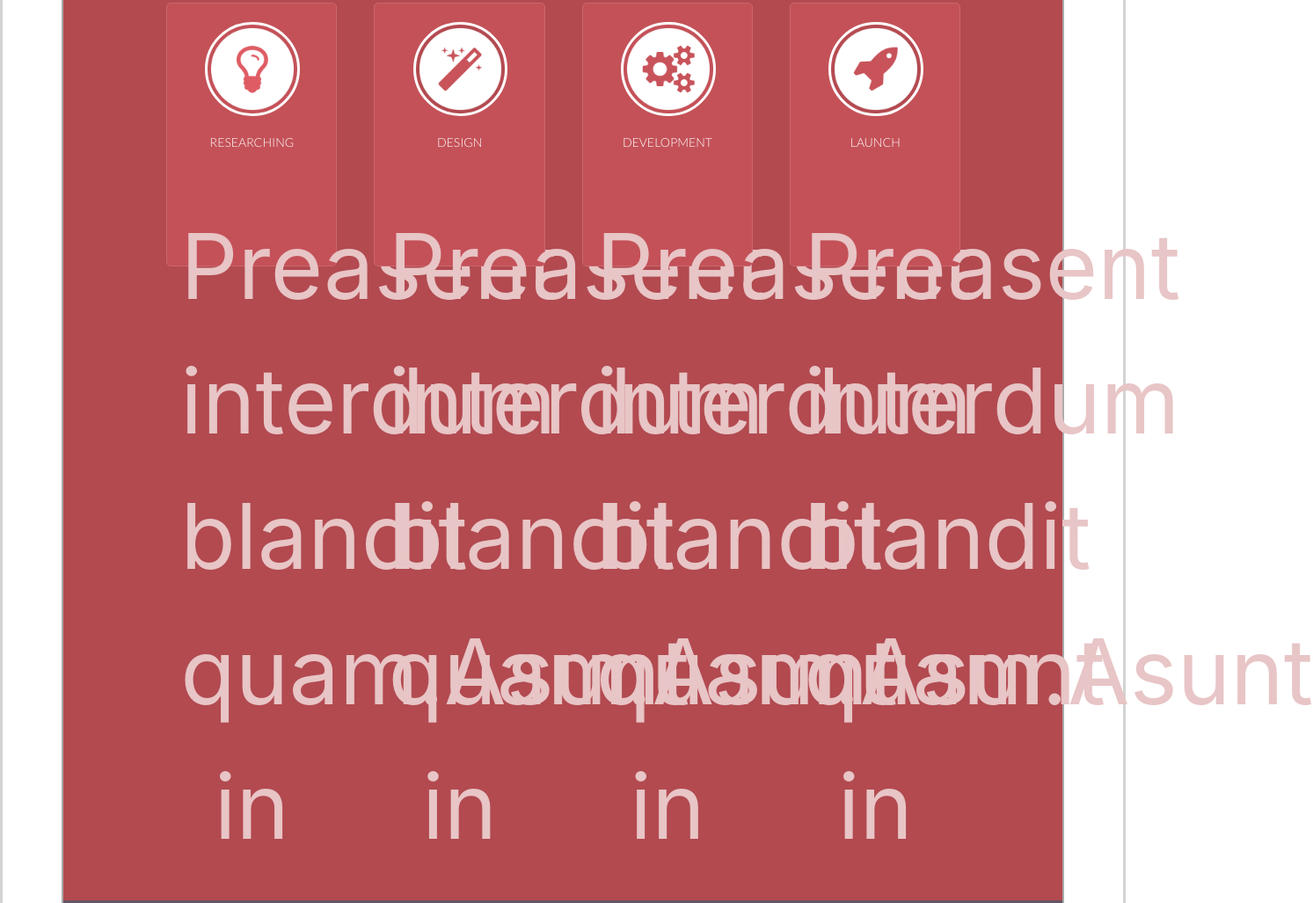
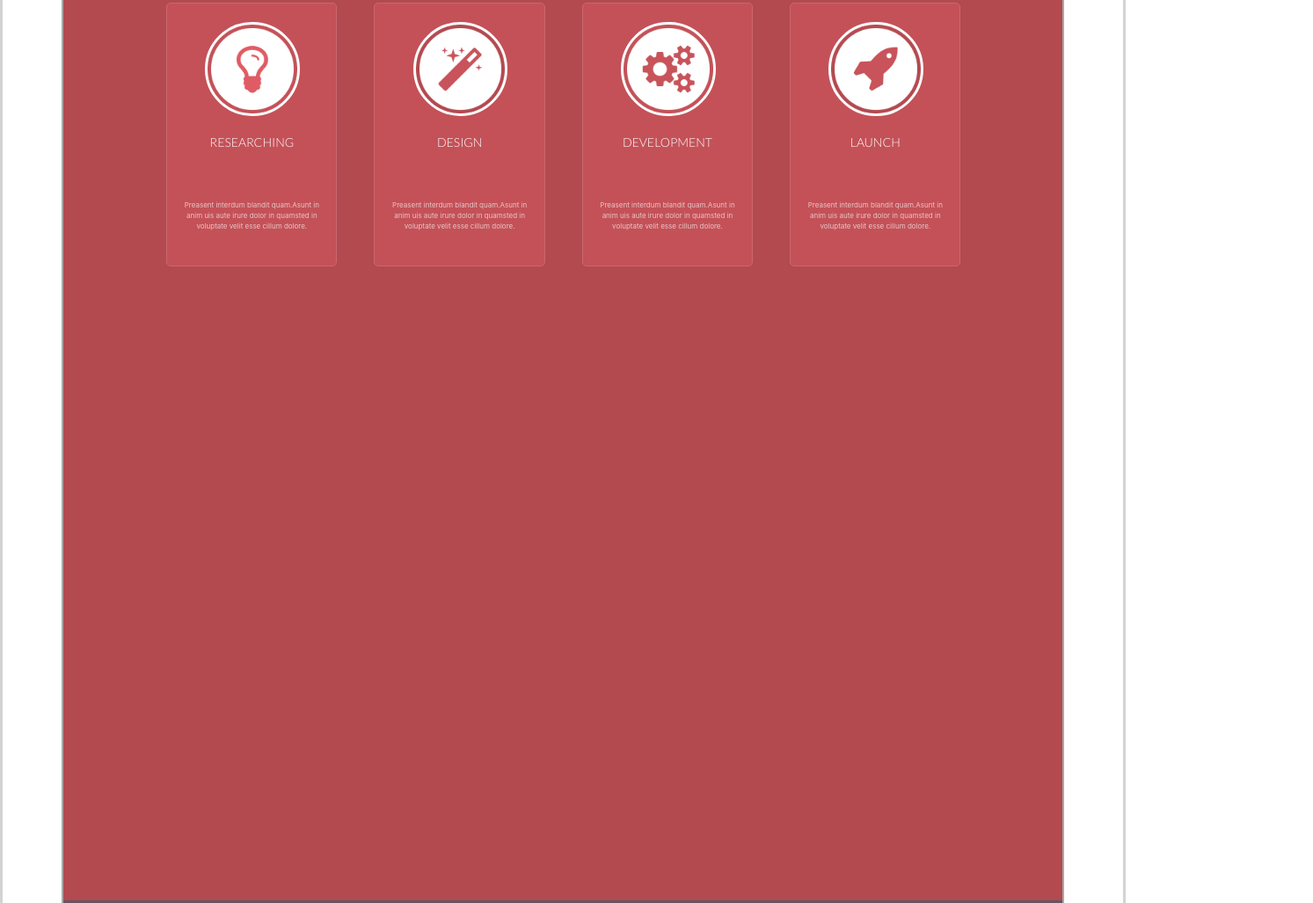
Before and after one commit to StasMironenko/StasMironenko.github.io, a plain HTML site: page index.html in a window 1280 px wide. Shown: the part 1251-2278 px from the top of the page at 88% size, 1493 px wide, since content can reach past the window. Drawn offline with nearby package versions, Linux system fonts and the light colour scheme.

Commit message:
Update style.css

```diff
--- a/css/style.css
+++ b/css/style.css
@@ -290,7 +290,7 @@ div.logo2{
     }
 .animimage > p {
     text-align:center;
-    font-size:8vw;
+    font-size:8px;
     position:relative;
     bottom:100px;
     color:#e8c5c6;
```
